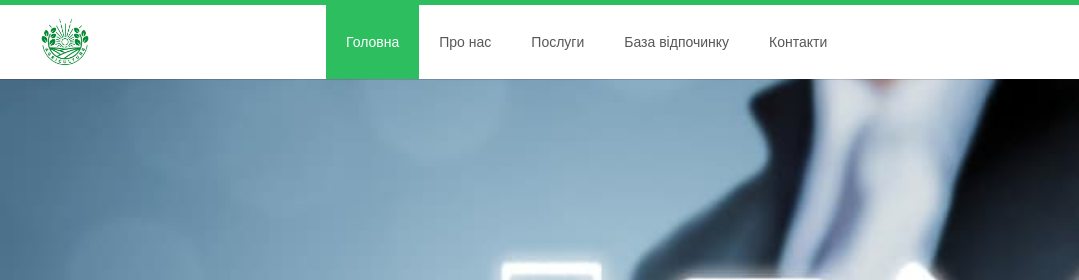
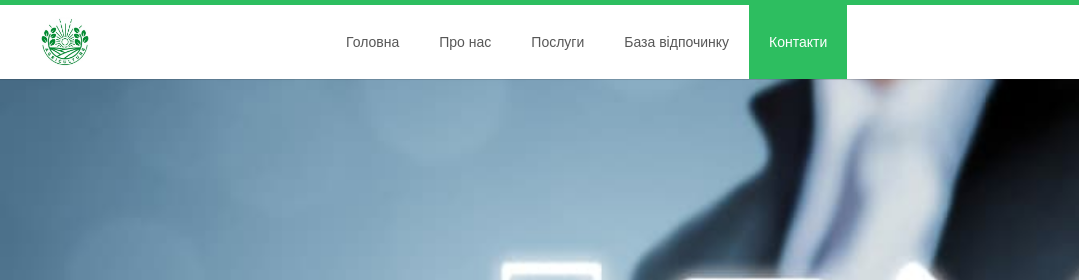
Before and after one commit to YulianDev/MayakPage, a plain HTML site: page contact.html in a window 1280 px wide. Shown: the top 280 px of the page, 0-1079 px from the left. Drawn offline with Linux system fonts and the light colour scheme; some packages are replaced by stand-ins of ours.

Commit message:
Update contact.html

```diff
--- a/contact.html
+++ b/contact.html
@@ -22,7 +22,7 @@
                         </div>
                         <ul class="menu__list">
                             <li class="menu__item">
-                                <a class="menu__link menu__link--active" href="index.html">Головна</a>
+                                <a class="menu__link" href="index.html">Головна</a>
                             </li>
                             <li class="menu__item">
                                 <a class="menu__link" href="about.html">Про нас</a>
@@ -34,7 +34,7 @@
                                 <a class="menu__link" href="recreation.html">База відпочинку</a>
                             </li>
                             <li class="menu__item">
-                                <a class="menu__link" href="contact.html">Контакти</a>
+                                <a class="menu__link  menu__link--active" href="contact.html">Контакти</a>
                             </li>
                             <li class="menu__contact">
                                 <h4 class="menu__title">Контакти для зв'язку:</h4>
```
